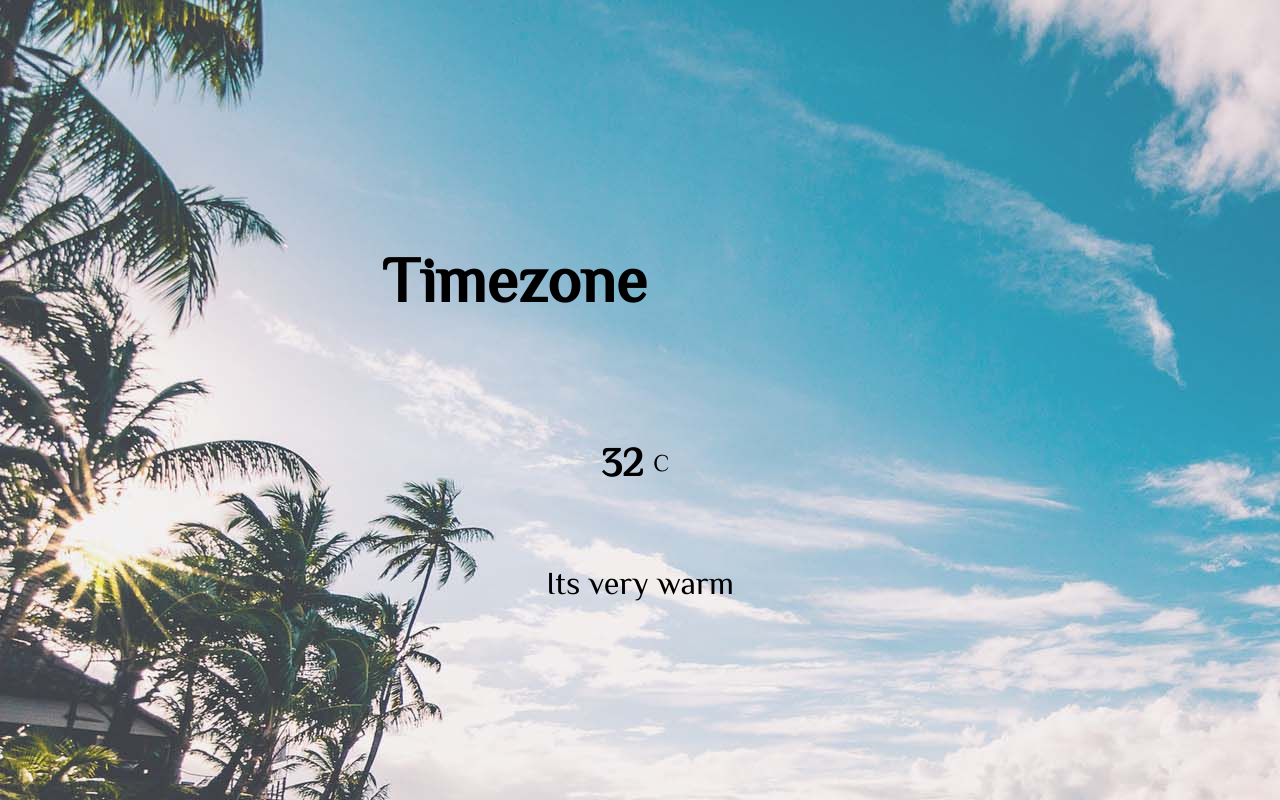
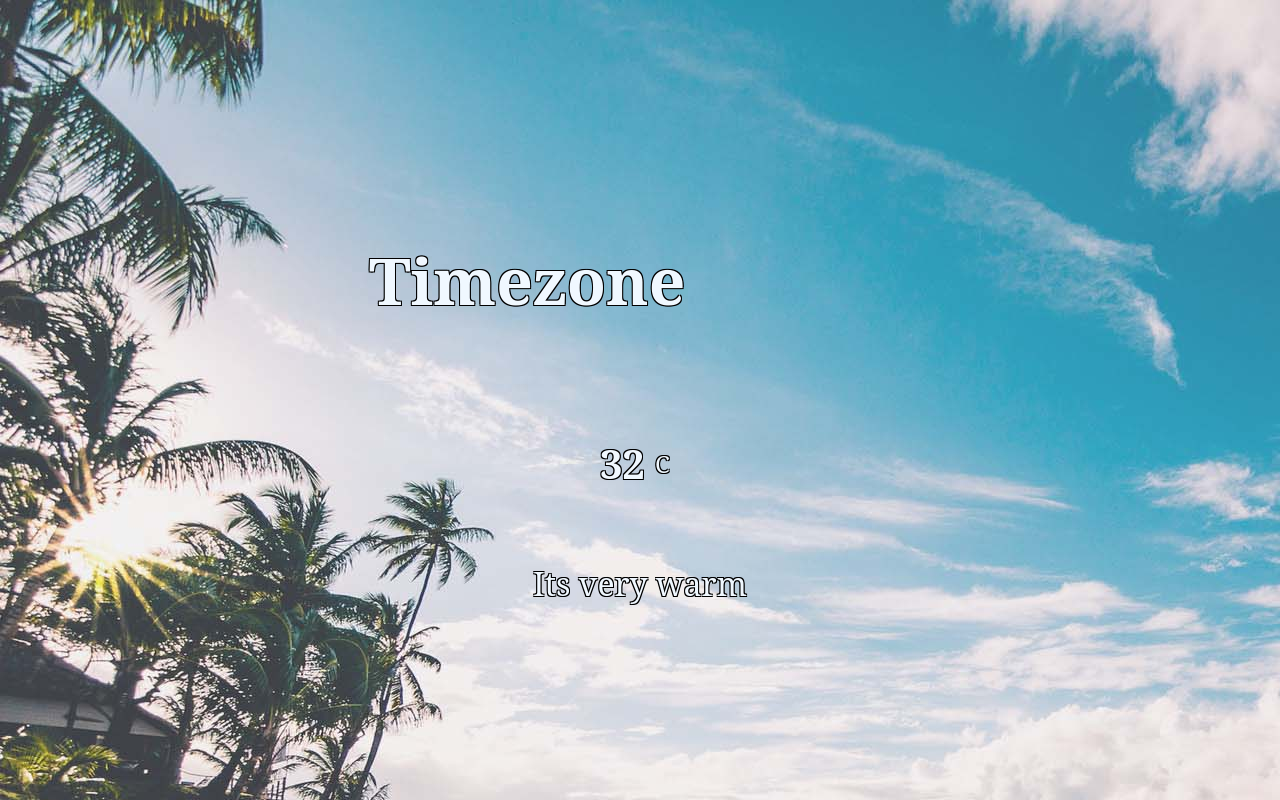
Before and after one commit to andrewire1970/WeatherApp, a plain HTML site: page index.html in a window 1280 px wide. Drawn offline with Linux system fonts and the light colour scheme.

Commit message:
changed text

```diff
--- a/style.css
+++ b/style.css
@@ -11,7 +11,14 @@ body {
   flex-direction: column;
   align-items: center;
   background-image: url("img/background2.jpg");
-  font-family: "Philosopher", sans-serif;
+  color: aliceblue;
+  text-shadow:
+		-1px -1px 0 #000,
+		1px -1px 0 #000,
+		-1px 1px 0 #000,
+		1px 1px 0 #000;
+    font-family: 'Noto Serif', serif;
+
   font-size: 2rem;
 }
 
```
